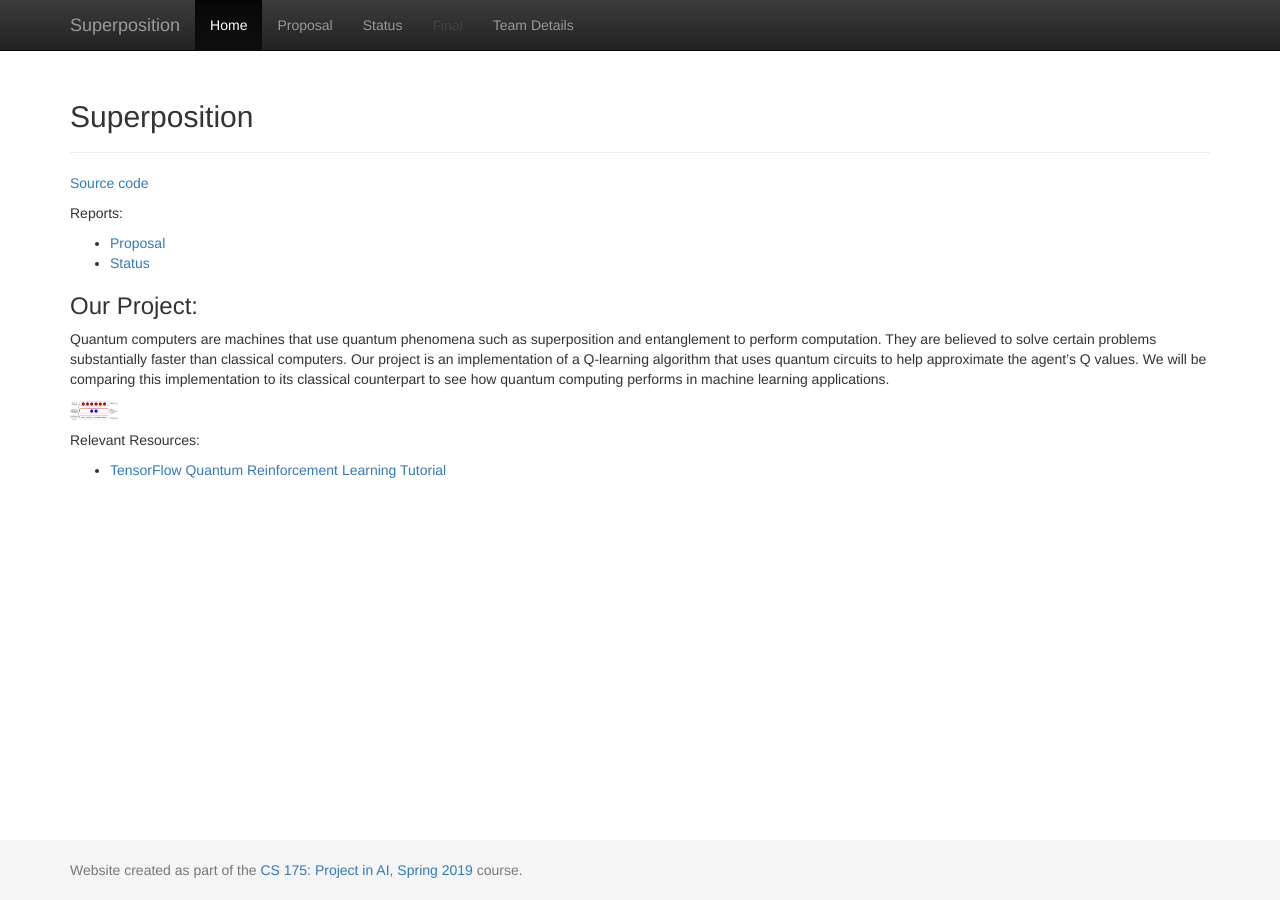
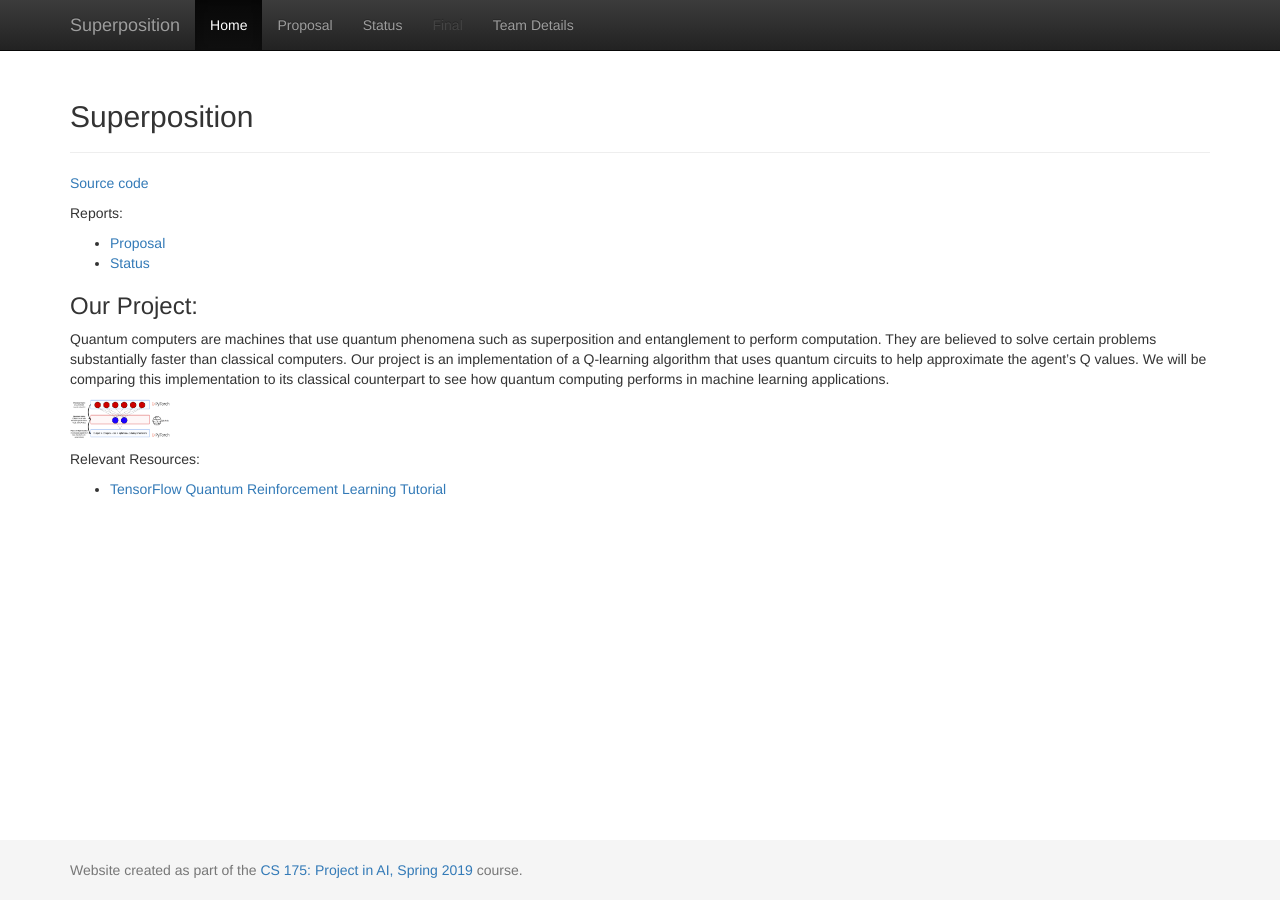
Before and after one commit to fvelasquez12/Superposition, a Jekyll site: the page built from docs/index.md, in a window 1280 px wide. Built offline with Jekyll 4.4.1, drawn with Linux system fonts in a browser that asks for light colours.

Commit message:
Update index.md

```diff
--- a/docs/index.md
+++ b/docs/index.md
@@ -13,7 +13,7 @@
 ### Our Project:
 Quantum computers are machines that use quantum phenomena such as superposition and entanglement to perform computation. They are believed to solve certain problems substantially faster than classical computers. Our project is an implementation of a Q-learning algorithm that uses quantum circuits to help approximate the agent's Q values. We will be comparing this implementation to its classical counterpart to see how quantum computing performs in machine learning applications.
 
-<img src="https://github.com/fvelasquez12/Superposition/blob/main/docs/assets/images/hybridnetwork.png" width="48">
+<img src="https://github.com/fvelasquez12/Superposition/blob/main/docs/assets/images/hybridnetwork.png" width="100">
 
 
 Relevant Resources:
```
